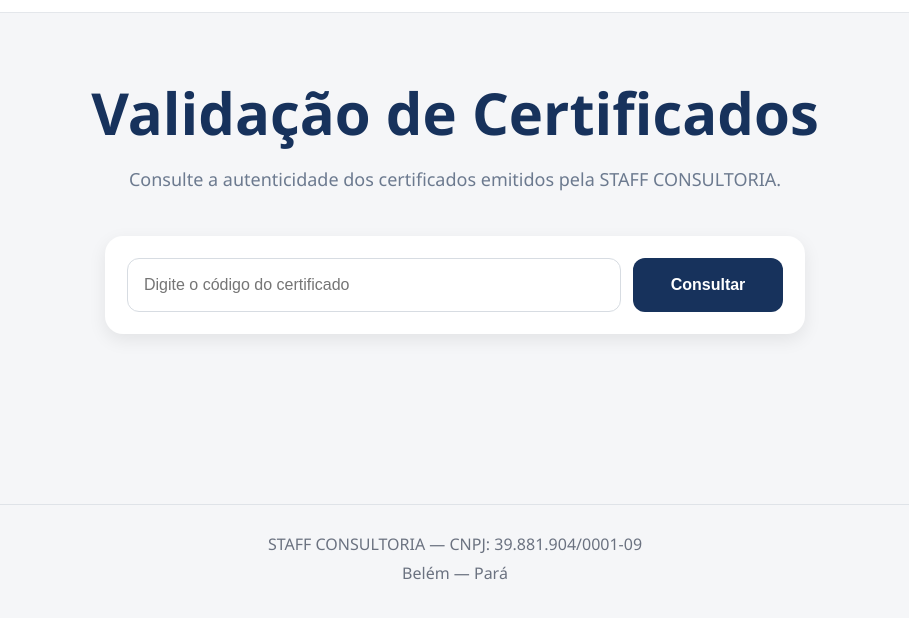
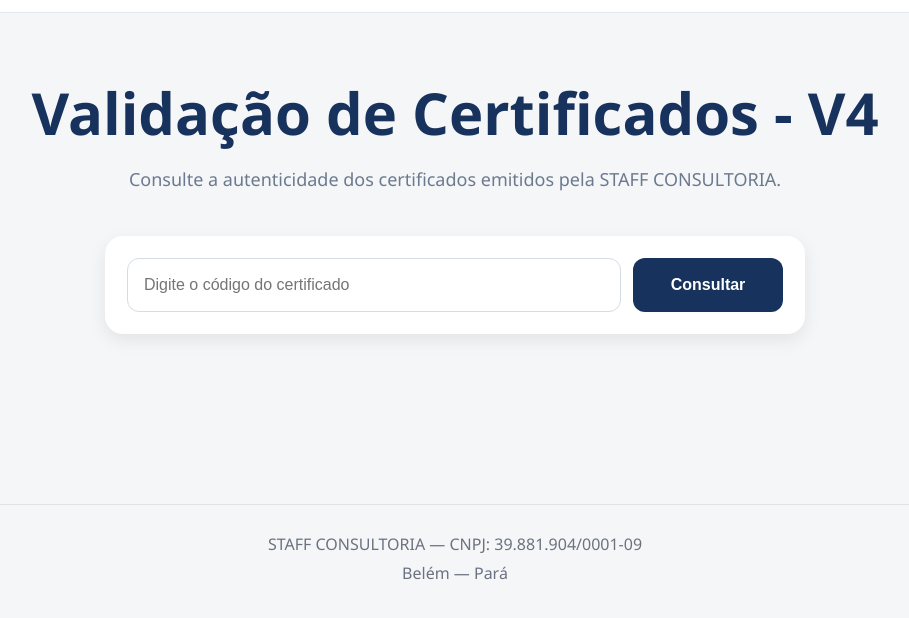
Before and after one commit to invistaemconhecimento/certificados, a plain HTML site: page index.html in a window 1280 px wide. Shown: the part 40-658 px from the top of the page, without its empty margins (185-1094 px from the left). Drawn offline with Linux system fonts and the light colour scheme.

Commit message:
Update header title to include version V4

```diff
--- a/index.html
+++ b/index.html
@@ -16,7 +16,7 @@
 
 <main class="conteudo">
 
-    <h1>Validação de Certificados</h1>
+    <h1>Validação de Certificados - V4</h1>
 
     <p class="subtitulo">
         Consulte a autenticidade dos certificados emitidos pela STAFF CONSULTORIA.
```
